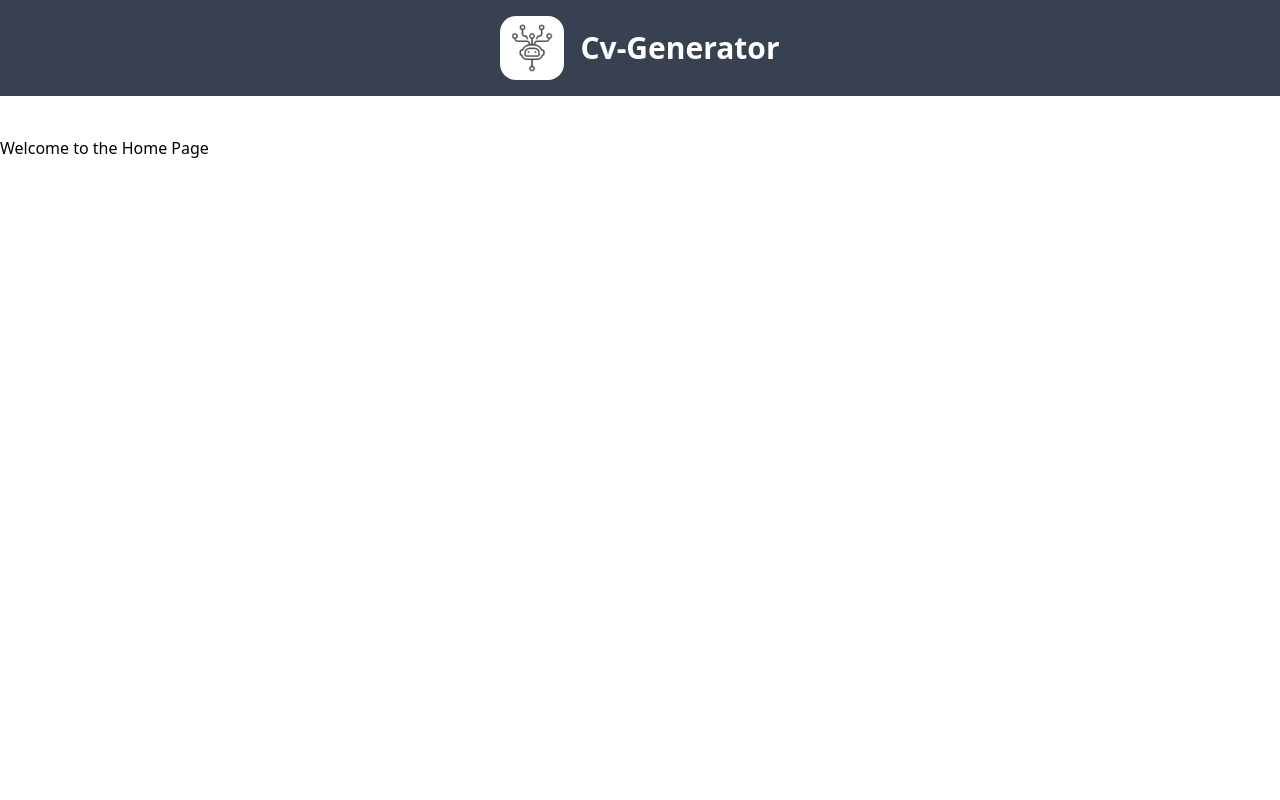
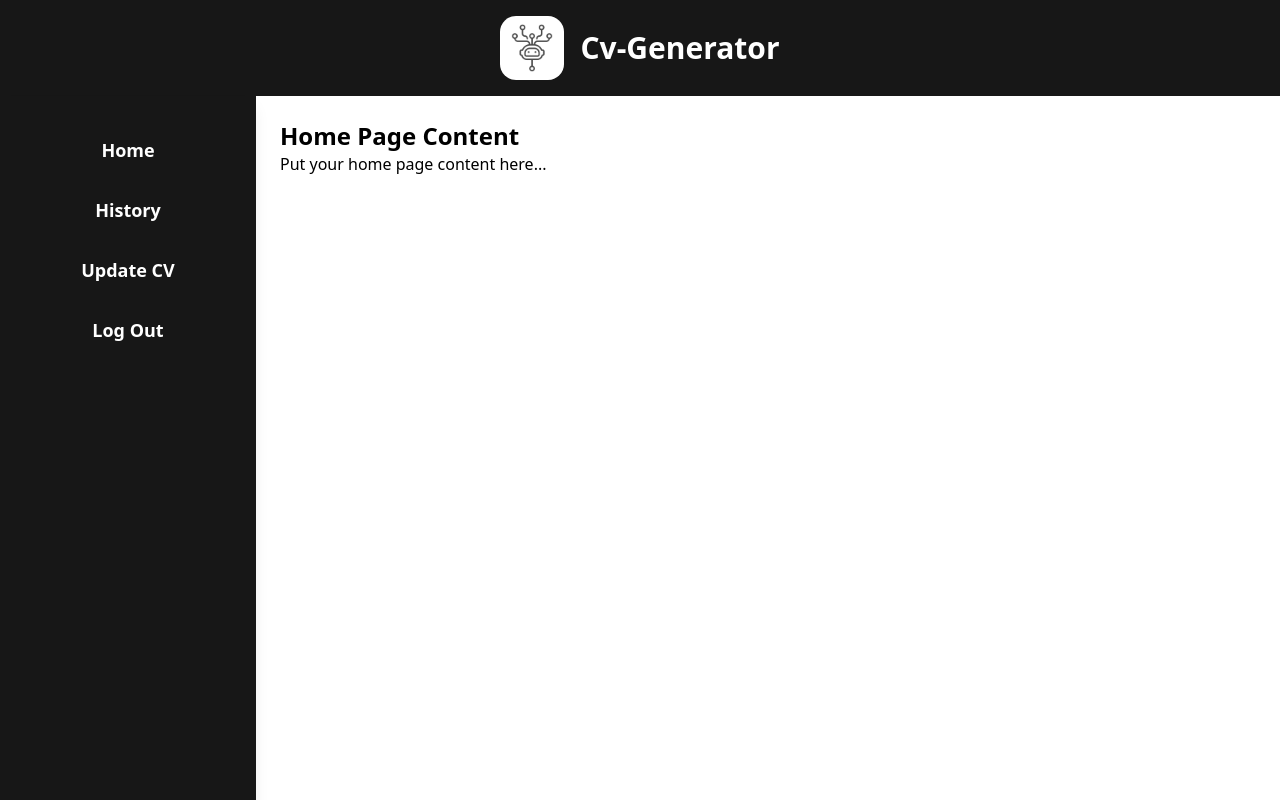
Before and after one commit to aymanelfadl/Cv-gene-WebAPP, an Angular app: page /home in a window 1280 px wide. Built offline with nearby package versions, Linux system fonts and the light colour scheme.

Commit message:
almost side bar ...

```diff
--- a/package.json
+++ b/package.json
@@ -18,6 +18,7 @@
     "@angular/platform-browser": "^18.2.0",
     "@angular/platform-browser-dynamic": "^18.2.0",
     "@angular/router": "^18.2.0",
+    "@heroicons/vue": "^2.2.0",
     "rxjs": "~7.8.0",
     "tslib": "^2.3.0",
     "zone.js": "~0.14.10"
--- a/src/app/header/header.component.html
+++ b/src/app/header/header.component.html
@@ -1,4 +1,4 @@
-<header class="bg-gray-700 text-white py-4 h-2/4">
+<header class="bg-neutral-900 text-white py-4 h-2/4">
   <div
     class="max-w-7xl mx-auto flex justify-center items-center space-x-4 px-4"
   >
@@ -7,6 +7,7 @@
       alt="Logo"
       class="h-16 w-16 bg-white rounded-2xl p-2 m-0"
     />
+
     <h1 class="text-3xl font-bold">Cv-Generator</h1>
   </div>
 </header>
--- a/src/app/home/home.component.html
+++ b/src/app/home/home.component.html
@@ -1,7 +1,2 @@
 <app-header></app-header>
-<!-- This includes the HeaderComponent -->
-
-<div class="container mt-10">
-  <h1>Welcome to the Home Page</h1>
-  <!-- Additional content for the home page goes here -->
-</div>
+<app-sidenav></app-sidenav>
--- a/src/app/home/home.component.ts
+++ b/src/app/home/home.component.ts
@@ -1,10 +1,11 @@
 import { Component } from '@angular/core';
 import { HeaderComponent } from '../header/header.component';
+import { SidenavComponent } from '../sidenav/sidenav.component';
 
 @Component({
   selector: 'app-home',
   standalone: true,
-  imports: [HeaderComponent],
+  imports: [HeaderComponent, SidenavComponent],
   templateUrl: './home.component.html',
   styleUrls: ['./home.component.css'],
 })
--- /dev/null
+++ b/src/app/sidenav/sidenav.component.html
@@ -0,0 +1,32 @@
+<div class="flex">
+  <div
+    class="fixed left-0 top-auto w-64 h-full bg-neutral-900 text-white p-6 shadow-lg"
+  >
+    <ul>
+      <li
+        class="text-lg font-semibold py-4 rounded-lg hover:bg-white hover:text-neutral-900 cursor-pointer transition-all"
+      >
+        <p class="text-center">Home</p>
+      </li>
+      <li
+        class="text-lg font-semibold py-4 rounded-lg hover:bg-white hover:text-neutral-900 cursor-pointer transition-all"
+      >
+        <p class="text-center">History</p>
+      </li>
+      <li
+        class="text-lg font-semibold py-4 rounded-lg hover:bg-white hover:text-neutral-900 cursor-pointer transition-all"
+      >
+        <p class="text-center">Update CV</p>
+      </li>
+      <li
+        class="text-lg font-semibold py-4 rounded-lg hover:bg-white hover:text-neutral-900 cursor-pointer transition-all"
+      >
+        <p class="text-center">Log Out</p>
+      </li>
+    </ul>
+  </div>
+  <div class="ml-64 p-6">
+    <h1 class="text-2xl font-semibold">Home Page Content</h1>
+    <p>Put your home page content here...</p>
+  </div>
+</div>
```
Also changed, not shown: src/app/sidenav/sidenav.component.ts (added, +11 -0 lines), src/app/sidenav/sidenav.component.css (added), 2 other files (tests, documents, lock files or other folders).
